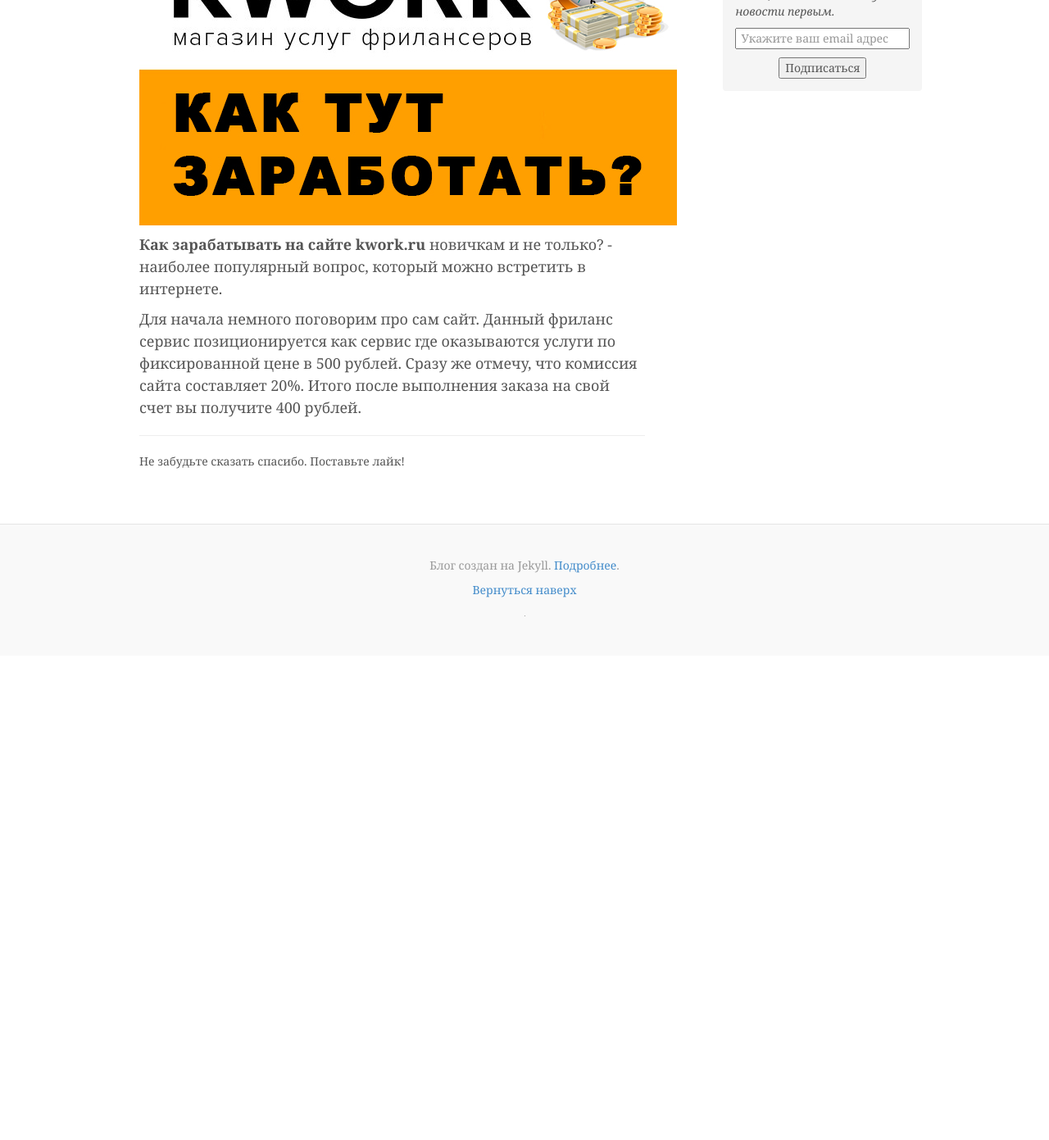
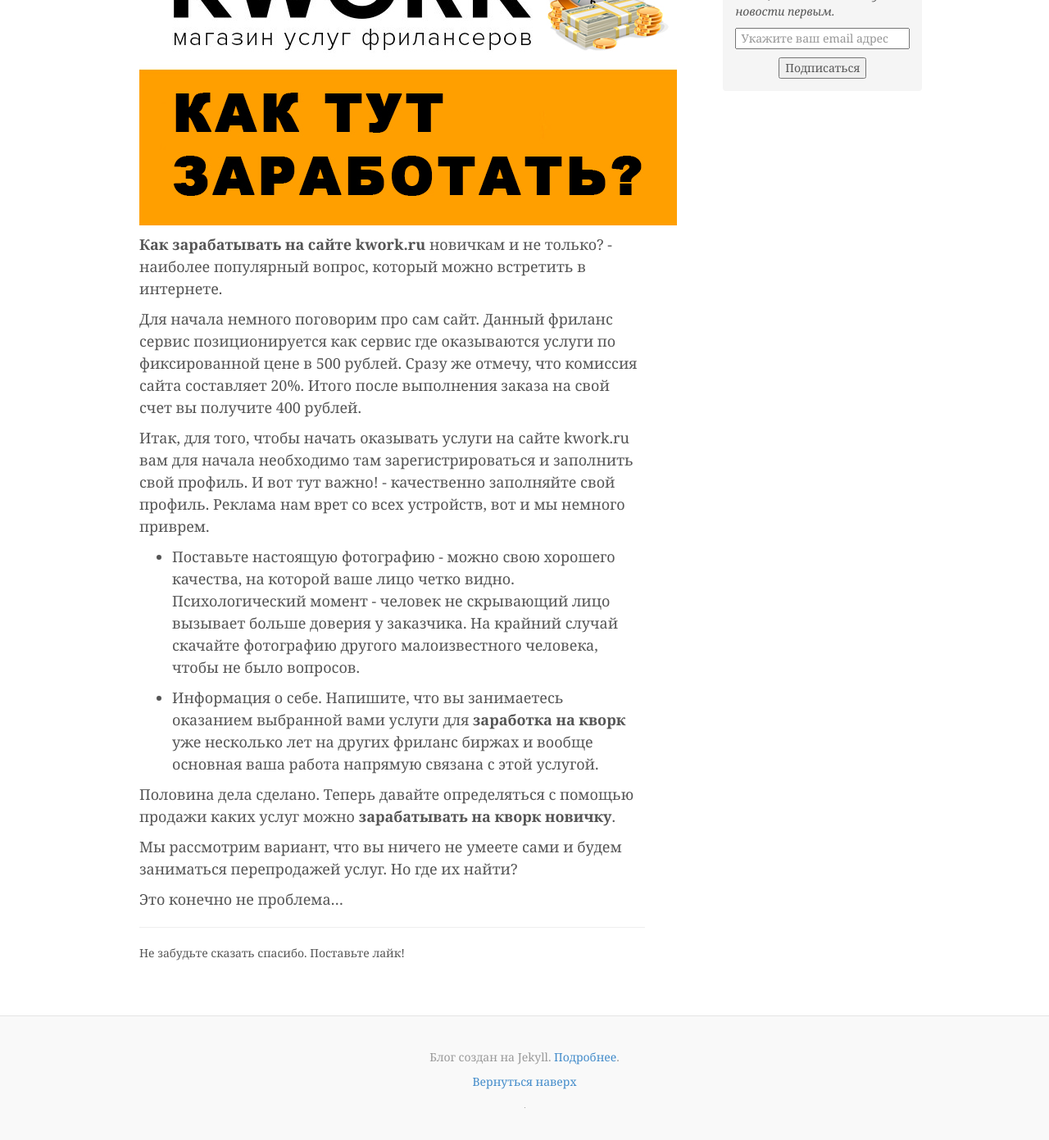
Before and after one commit to htmlblog/htmlblog.github.io, a Jekyll site: the page built from _posts/2018-02-10-kak-zarabotat-na-kwork-ru-novichku.markdown, in a window 1280 px wide and 1400 px high, scrolled down 506 px. Shown: the top 1391 px of the window at 82% size. Built offline with Jekyll 4.4.1, drawn with Linux system fonts in a browser that asks for light colours; comment, search, counter and statistics services are not loaded; before the commit the page ends 1306 px from its top, so only the background shows below that.

Commit message:
Updated Kak Zarabotat Na Kwork Ru Novichku

```diff
--- a/_posts/2018-02-10-kak-zarabotat-na-kwork-ru-novichku.markdown
+++ b/_posts/2018-02-10-kak-zarabotat-na-kwork-ru-novichku.markdown
@@ -21,3 +21,15 @@
 **Как зарабатывать на сайте kwork.ru** новичкам и не только? - наиболее популярный вопрос, который можно встретить в интернете.
 
 Для начала немного поговорим про сам сайт. Данный фриланс сервис позиционируется как сервис где оказываются услуги по фиксированной цене в 500 рублей. Сразу же отмечу, что комиссия сайта составляет 20%. Итого после выполнения заказа на свой счет вы получите 400 рублей.
+
+Итак, для того, чтобы начать оказывать услуги на сайте kwork.ru вам для начала необходимо там зарегистрироваться и заполнить свой профиль. И вот тут важно! - качественно заполняйте свой профиль. Реклама нам врет со всех устройств, вот и мы немного приврем.
+
+* Поставьте настоящую фотографию - можно свою хорошего качества, на которой ваше лицо четко видно. Психологический момент - человек не скрывающий лицо вызывает больше доверия у заказчика. На крайний случай скачайте фотографию другого малоизвестного человека, чтобы не было вопросов.
+
+* Информация о себе. Напишите, что вы занимаетесь оказанием выбранной вами услуги для **заработка на кворк** уже несколько лет на других фриланс биржах и вообще основная ваша работа напрямую связана с этой услугой.
+
+Половина дела сделано. Теперь давайте определяться с помощью продажи каких услуг можно **зарабатывать на кворк новичку**.
+
+Мы рассмотрим вариант, что вы ничего не умеете сами и будем заниматься перепродажей услуг. Но где их найти?
+
+Это конечно не проблема...
```
